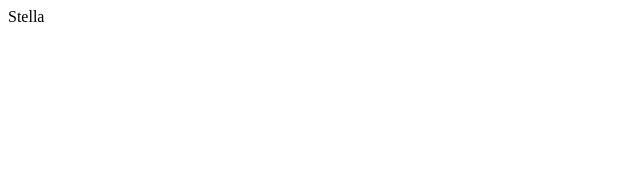
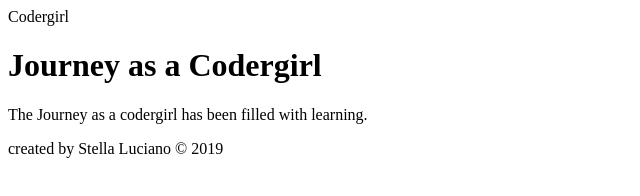
Before and after one commit to stella78/my_portfolio_site, a plain HTML site: page index.html in a window 1280 px wide. Shown: the whole page, without its empty margins (0-640 px from the left). Drawn offline with Linux system fonts and the light colour scheme.

Commit message:
Finished work on HTML page

```diff
--- a/index.html
+++ b/index.html
@@ -1 +1,25 @@
-<p>Stella</p>
+
+
+<!DOCTYPE html>
+<html>
+<head>
+<title>My Journey as a CoderGirl</title>
+</head>
+<body>
+<heading1>Codergirl</heading1>
+<main>
+<h1>Journey as a Codergirl</h1>
+
+<article>
+<p>The Journey as a codergirl has been filled with learning.</p>
+</article>
+</main>
+
+
+</body>
+
+
+
+<footer>created by Stella Luciano &copy 2019</footer>
+
+</html>
```
